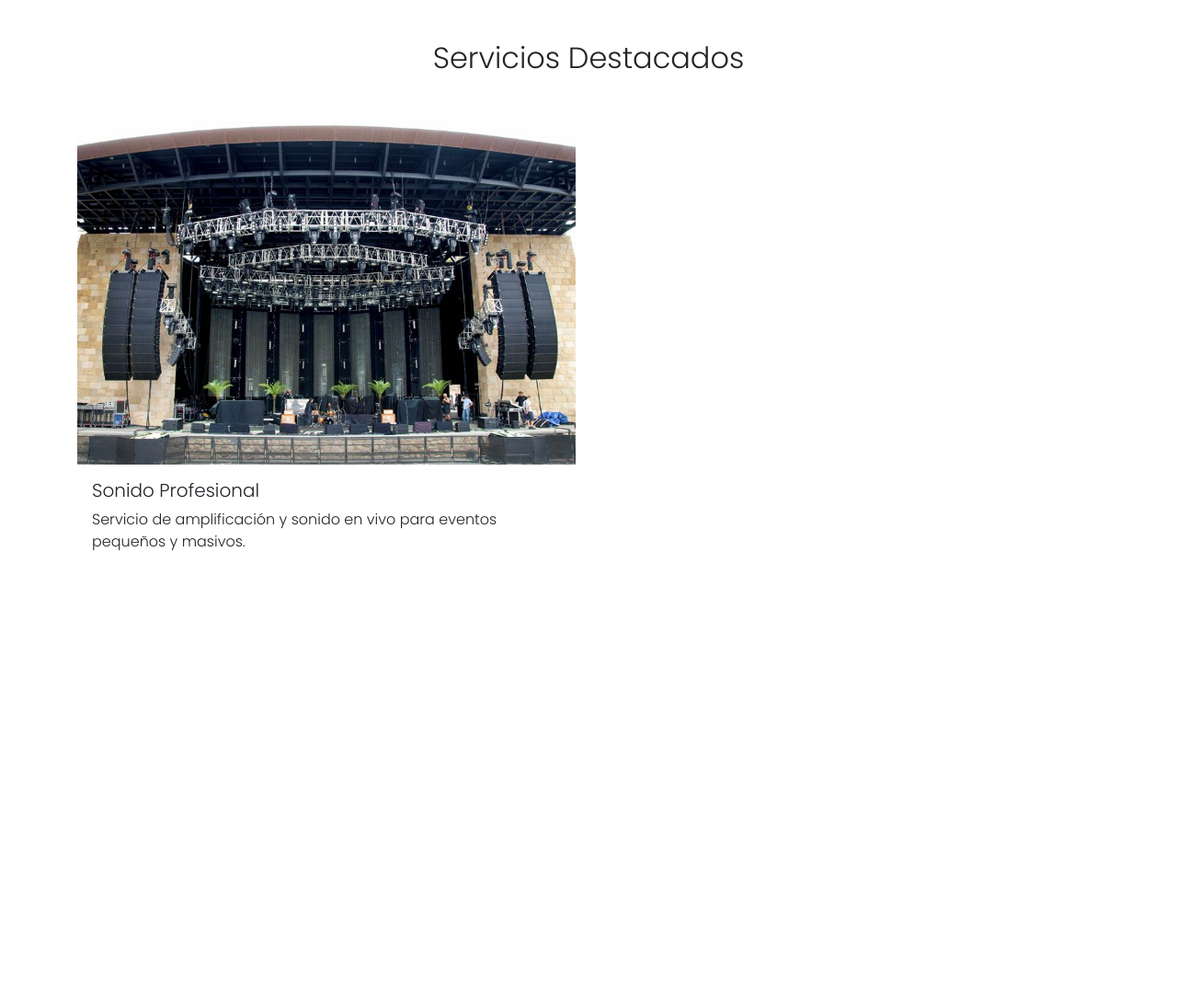
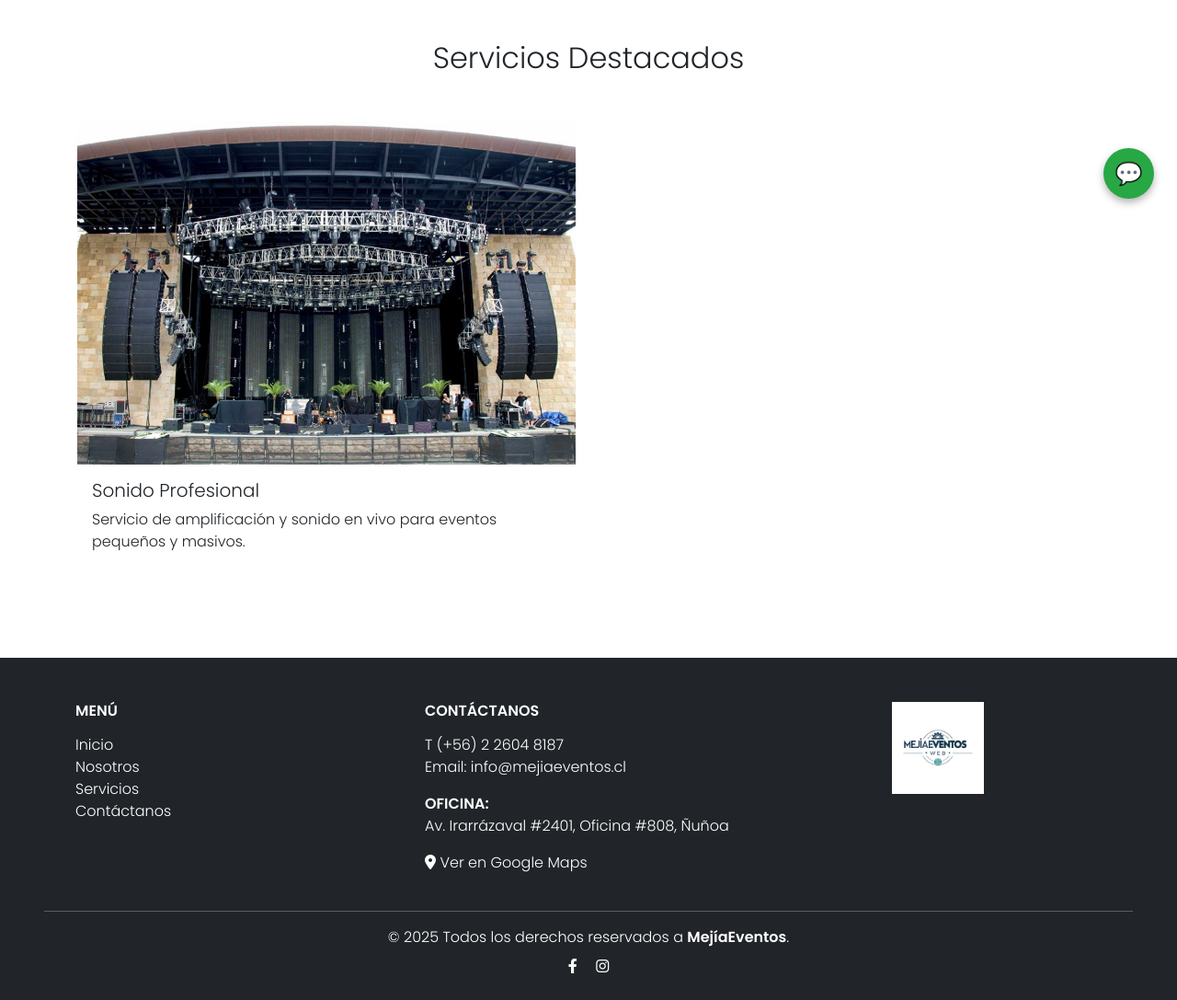
Before and after one commit to izukiunu/proyecto_eventos, a Django app: page / in a window 1280 px wide. Shown: the part 564-1651 px from the top of the page at 92% size. Before the commit the page ends 1163 px from the top, so only its background shows below. Run offline with Django 5.2, Linux system fonts and the light colour scheme.

Commit message:
Integración de chatbot inteligente en index.html

```diff
--- a/core/static/css/estilos.css
+++ b/core/static/css/estilos.css
@@ -83,3 +83,67 @@ body {
   color: white;
   text-align: center;
 }
+
+
+/* chat bot*/
+/* --- Chatbot flotante --- */
+#chatbot-button {
+  position: fixed;
+  bottom: 20px;
+  right: 25px;
+  background-color: #28a745;
+  color: white;
+  font-size: 24px;
+  border-radius: 50%;
+  width: 55px;
+  height: 55px;
+  display: flex;
+  align-items: center;
+  justify-content: center;
+  cursor: pointer;
+  box-shadow: 0 4px 8px rgba(0,0,0,0.3);
+  z-index: 1000;
+  transition: background-color 0.3s ease;
+}
+#chatbot-button:hover {
+  background-color: #218838;
+}
+
+#chat-container {
+  position: fixed;
+  bottom: 90px;
+  right: 25px;
+  width: 300px;
+  background-color: #f8f9fa;
+  border: 1px solid #ced4da;
+  border-radius: 10px;
+  box-shadow: 0 6px 12px rgba(0,0,0,0.2);
+  z-index: 1000;
+  padding: 15px;
+  font-family: 'Poppins', sans-serif;
+}
+
+#chat-header {
+  display: flex;
+  justify-content: space-between;
+  align-items: center;
+  background-color: #28a745;
+  color: white;
+  padding: 10px 15px;
+  border-radius: 8px 8px 0 0;
+  font-weight: bold;
+}
+
+#chat-body {
+  padding: 10px 0;
+}
+
+#chat-body textarea,
+#chat-body input {
+  font-size: 14px;
+}
+
+#chat-body p {
+  margin: 0 0 10px;
+  font-size: 14px;
+}
--- a/core/static/js/scripts.js
+++ b/core/static/js/scripts.js
@@ -1,3 +1,57 @@
+function toggleChat() {
+  const chat = document.getElementById("chat-container");
+  chat.classList.toggle("d-none");
+}
+
+function enviarAWhatsApp() {
+  const nombre = document.getElementById("userName").value.trim();
+  const mensaje = document.getElementById("userMsg").value.trim();
+  if (!nombre || !mensaje) {
+    alert("Completa tu nombre y mensaje.");
+    return;
+  }
+  const texto = encodeURIComponent(`Hola, soy ${nombre}. ${mensaje}`);
+  const numero = "56952046511";
+  window.open(`https://wa.me/${numero}?text=${texto}`, "_blank");
+}
+
+// Chat inteligente básico
+document.addEventListener("DOMContentLoaded", () => {
+  const userMsgInput = document.getElementById("userMsg");
+
+  userMsgInput.addEventListener("input", () => {
+    const mensaje = userMsgInput.value.toLowerCase().trim();
+
+    let respuesta = "";
+    if (mensaje.includes("hola") || mensaje.includes("buenas")) {
+      respuesta = "¡Hola! ¿En qué te puedo ayudar?";
+    } else if (mensaje.includes("servicio") || mensaje.includes("evento")) {
+      respuesta = "Ofrecemos varios servicios para eventos. ¿Qué tipo de evento deseas organizar?";
+    } else if (mensaje.includes("precio") || mensaje.includes("costo")) {
+      respuesta = "Los precios varían según el tipo de servicio. ¿Quieres que te contacte un asesor?";
+    } else {
+      respuesta = "";
+    }
+
+    const chatBody = document.getElementById("chat-body");
+    const respuestaBot = document.getElementById("botRespuesta");
+
+    if (respuesta) {
+      if (!respuestaBot) {
+        const p = document.createElement("p");
+        p.className = "text-secondary small mt-2";
+        p.id = "botRespuesta";
+        p.textContent = respuesta;
+        chatBody.appendChild(p);
+      } else {
+        respuestaBot.textContent = respuesta;
+      }
+    }
+  });
+});
+
+
+// Carrito de cotización
 let cart = [];
 
 function addToCart(service, price) {
--- a/core/templates/core/index.html
+++ b/core/templates/core/index.html
@@ -16,7 +16,6 @@
   <!-- FontAwesome -->
   <link rel="stylesheet" href="https://cdnjs.cloudflare.com/ajax/libs/font-awesome/6.4.0/css/all.min.css">
   <!-- Estilos personalizados -->
-
   <link rel="stylesheet" href="{% static 'css/estilos.css' %}">
 </head>
 <body>
@@ -53,12 +52,10 @@
   </div>
 </section>
 
-
 <!-- Servicios (Placeholder) -->
 <section id="servicios" class="container py-5">
   <h2 class="text-center mb-5">Servicios Destacados</h2>
   <div class="row g-4">
-    <!-- Ejemplo de tarjeta de servicio -->
     <div class="col-md-6">
       <div class="card h-100 product-card animate-hover border-glow">
         <img src="{% static 'img/sonido profesional.jpg' %}" class="card-img-top object-fit-cover" alt="Sonido Profesional">
@@ -71,6 +68,57 @@
   </div>
 </section>
 
+<!-- Footer -->
+<footer class="bg-dark text-white pt-5 pb-4 mt-5">
+  <div class="container text-center text-md-start">
+    <div class="row text-center text-md-start">
+      <div class="col-md-4 mb-4">
+        <h6 class="text-uppercase fw-bold mb-3">MENÚ</h6>
+        <ul class="list-unstyled">
+          <li><a href="#" class="text-white text-decoration-none">Inicio</a></li>
+          <li><a href="#" class="text-white text-decoration-none">Nosotros</a></li>
+          <li><a href="/servicios/" class="text-white text-decoration-none">Servicios</a></li>
+          <li><a href="#contacto" class="text-white text-decoration-none">Contáctanos</a></li>
+        </ul>
+      </div>
+      <div class="col-md-4 mb-4">
+        <h6 class="text-uppercase fw-bold mb-3">CONTÁCTANOS</h6>
+        <p>T (+56) 2 2604 8187<br>Email: info@mejiaeventos.cl</p>
+        <p><strong>OFICINA:</strong><br>Av. Irarrázaval #2401, Oficina #808, Ñuñoa</p>
+        <a href="https://www.google.com/maps" target="_blank" class="text-white text-decoration-none">
+          <i class="fas fa-map-marker-alt"></i> Ver en Google Maps
+        </a>
+      </div>
+      <div class="col-md-4 mb-4 text-center">
+        <img src="{% static 'img/logo-mejiaEventos.png' %}" width="100" alt="Logo">
+      </div>
+    </div>
+  </div>
+  <hr class="bg-secondary mx-5">
+  <div class="text-center text-white">
+    <p class="mb-0">© 2025 Todos los derechos reservados a <strong>MejíaEventos</strong>.</p>
+    <div class="mt-2">
+      <a href="https://facebook.com" class="text-white me-3"><i class="fab fa-facebook-f"></i></a>
+      <a href="https://instagram.com" class="text-white"><i class="fab fa-instagram"></i></a>
+    </div>
+  </div>
+</footer>
+
+<!-- Chatbot -->
+<div id="chatbot-button" onclick="toggleChat()" title="Chatea con nosotros">💬</div>
+<div id="chat-container" class="d-none">
+  <div id="chat-header">
+    <strong>Asistente MejíaEventos</strong>
+    <button onclick="toggleChat()" class="btn-close btn-close-white" aria-label="Cerrar"></button>
+  </div>
+  <div id="chat-body">
+    <p>¡Hola! ¿Cómo podemos ayudarte?</p>
+    <input type="text" id="userName" class="form-control mb-2" placeholder="Tu nombre">
+    <textarea id="userMsg" class="form-control mb-2" rows="3" placeholder="Escribe tu mensaje..."></textarea>
+    <button class="btn btn-primary w-100" onclick="procesarMensaje()">Enviar mensaje</button>
+  </div>
+</div>
+
 <!-- Scripts -->
 <script src="https://cdn.jsdelivr.net/npm/bootstrap@5.3.0/dist/js/bootstrap.bundle.min.js"></script>
 <script src="{% static 'js/scripts.js' %}"></script>
```
